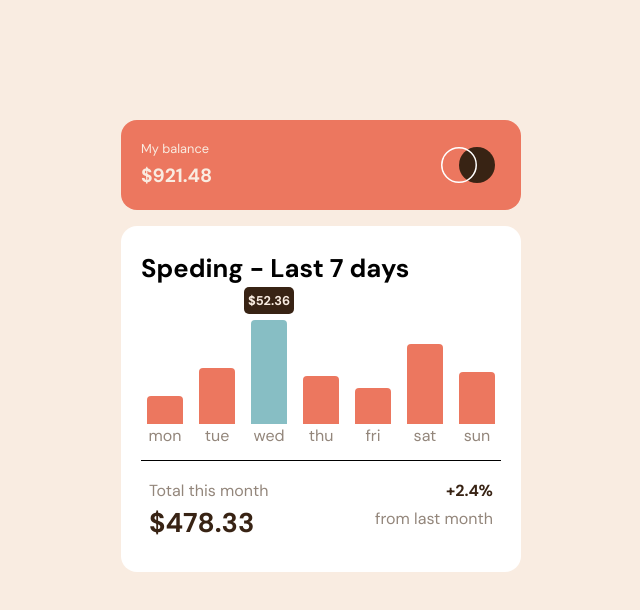
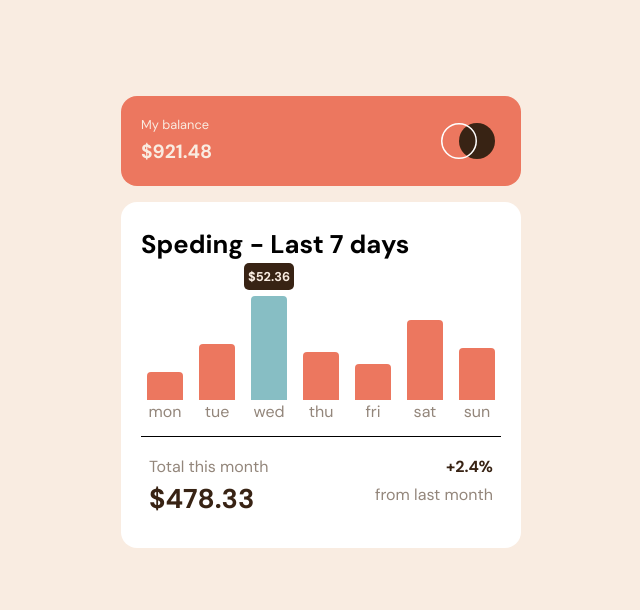
Before and after one commit to ItaloDev-Marcelo/expenses-chart-ts, a React (Vite) app: page / in a window 1280 px wide. Shown: the top 610 px of the page, without its empty margins (319-959 px from the left). Built offline with nearby package versions, Linux system fonts and the light colour scheme.

Commit message:
style:add a style fix

```diff
--- a/src/App.tsx
+++ b/src/App.tsx
@@ -3,7 +3,7 @@ import ExpensesChartLayout from './layout/ExpensesChartLayout'
 function App() {
 
   return (
-     <div className='flex flex-col items-center justify-center mt-18 tb:mt-[5;5rem] md:mt-20 xl:mt-28 px-2'>
+     <div className='flex flex-col items-center justify-center mt-18 tb:mt-22 md:mt-20  px-2 '>
        <BalanceHeader/>
        <ExpensesChartLayout/>
      </div>
```
